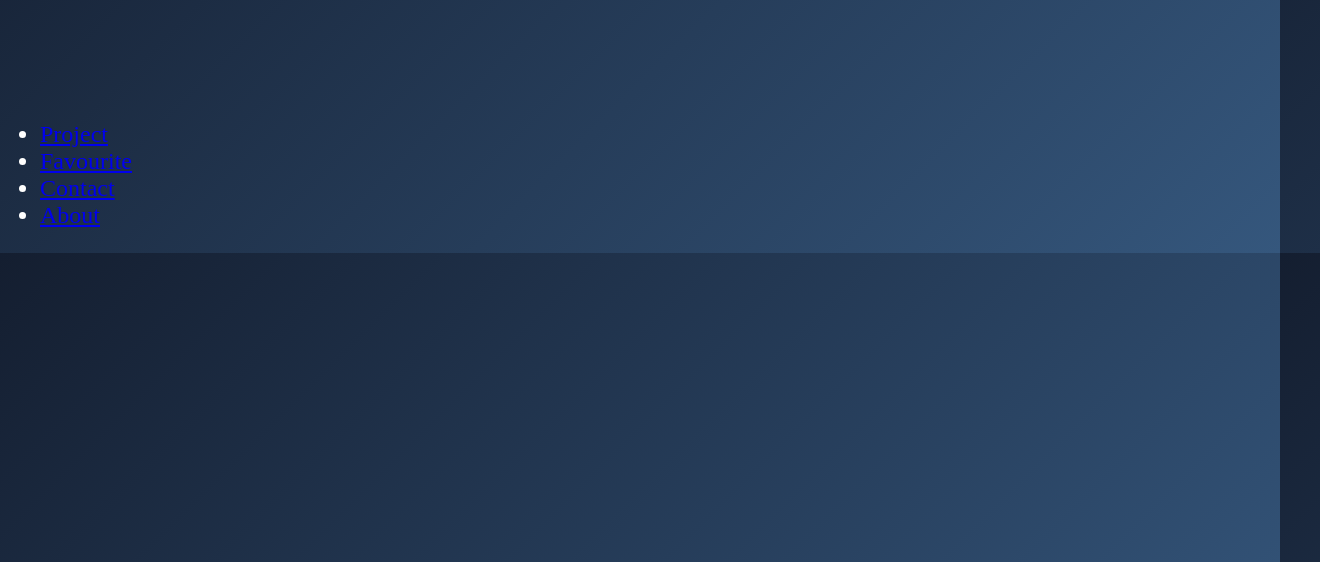
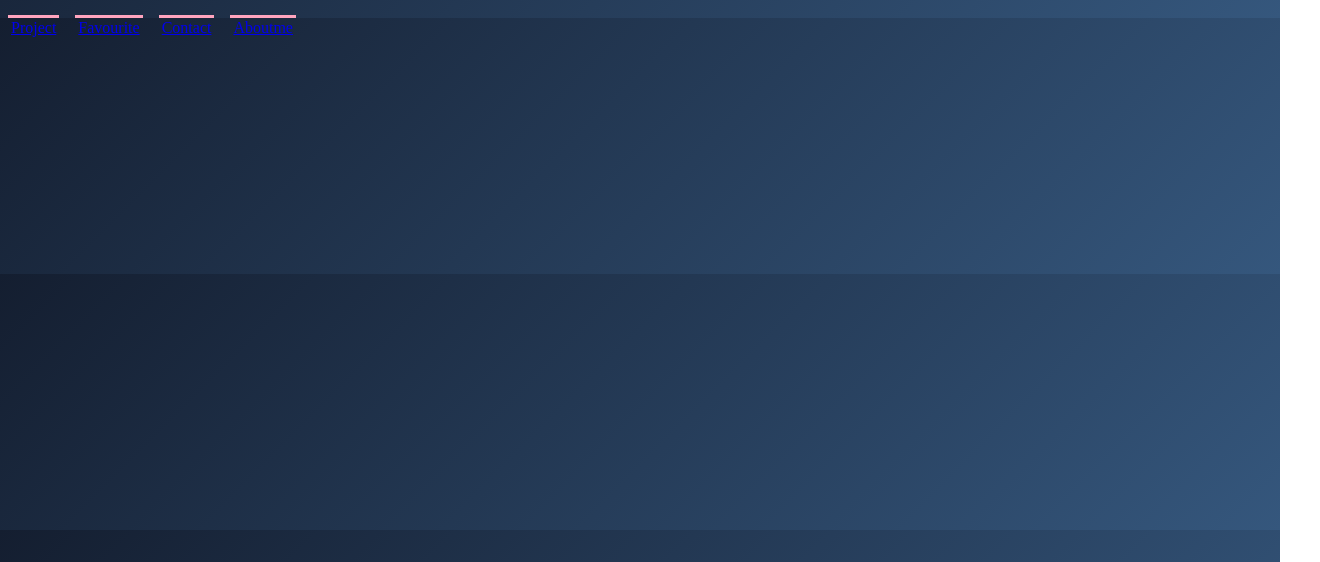
Before and after one commit to Minko13/Minko13.github.io, a plain HTML site: page index.html in a window 1280 px wide. Shown: the part 238-800 px from the top of the page, 1320 px wide, since content can reach past the window. Drawn offline with Linux system fonts and the light colour scheme.

Commit message:
new html

```diff
--- a/index.html
+++ b/index.html
@@ -9,13 +9,25 @@
 <body>
 	<h1>Architecture World</h1>
 	<h2>Get inspired here </h2>
-	<ul>
-		<li> <a href="./project.html">Project</a></li>
-		<li> <a href="./favourite.html">Favourite</a></li>
-		<li> <a href="./contact.html">Contact</a></li>
-		<li> <a href="./aboutme.html">About</a></li>
-	</ul>
 
+ <div class="top-container">
+    <div class="row-container">
+      <div class="menu-countainer">
+        <a class="menu-item" href="./project.html">
+          <span>Project</span>
+        </ a>
+        <a class="menu-item" href="./favourite.html">
+          <span>Favourite</span>
+        </ a>
+        <a class="menu-item" href="./contact.html">
+          <span>Contact</span>
+        </ a>
+        <a class="menu-item" href="./aboutme.html">
+          <span>Aboutme</span>
+        </ a>
+      </div>
+    </div>
+  </div>
 
 
 </body>
--- a/style.css
+++ b/style.css
@@ -34,3 +34,8 @@ ul{
   padding-top: 100px;
   width: 100%;
 }
+
+.menu-item{height:3px;line-height:25px;display:block;position:relative;float:left;margin:0 8px;padding:0;transition:padding .15s ease,margin .15s ease,height .2s .25s ease,border-radius .35s ease,color .35s ease;background:#f68ba9}@media screen and (max-width:568px){.menu-item{float:none;margin:15px 3px;height:auto;text-align:center}}.menu-item span{padding:1px 3px;border-top:solid 3px #ffa4be}.menu-item:hover{color:#fff;cursor:pointer;margin:0 4px;padding:0 4px;animation:shine 1.8s .5s ease infinite;height:25px;border-radius:2px}.menu-item:hover span{border-top:solid 3px rgba(255,255,255,.7)}
+
+.menu-item{text-align: center;
+}
```
